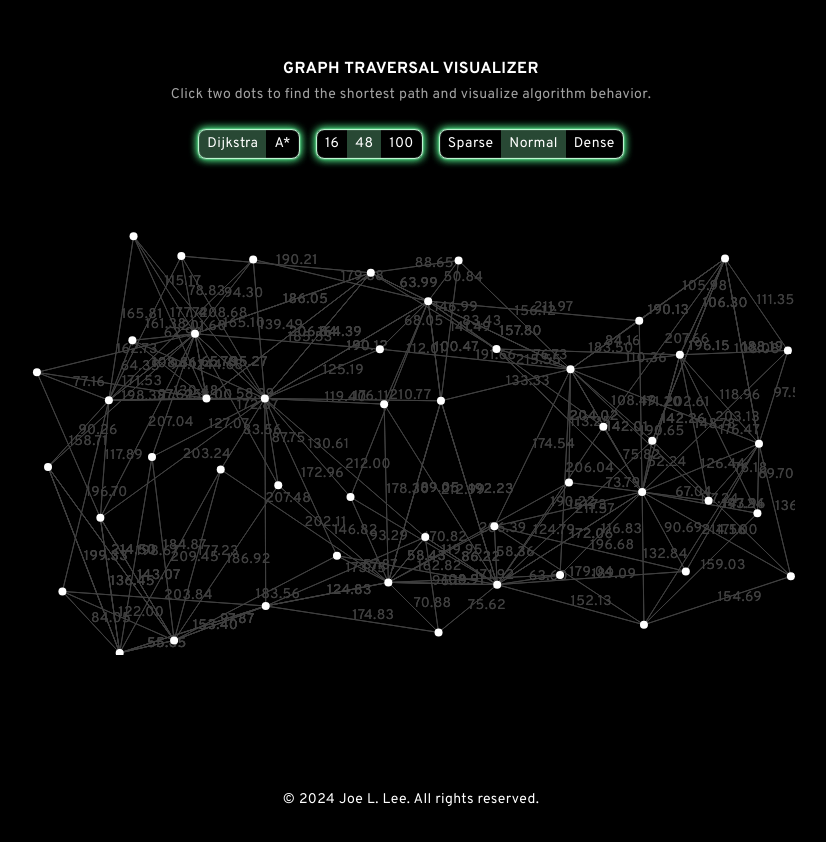
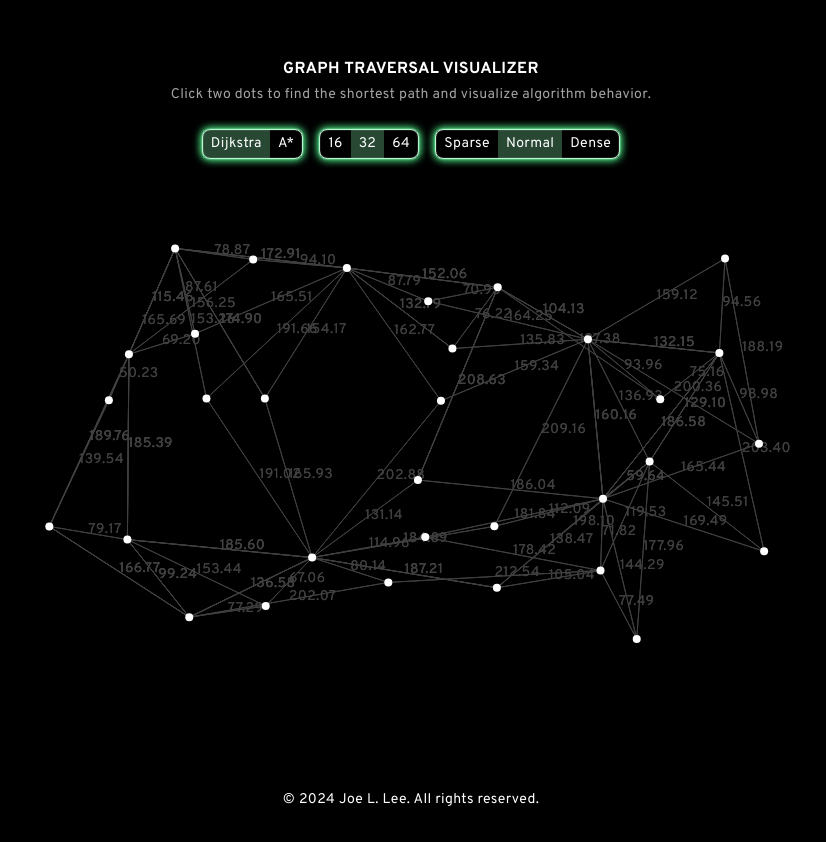
Before and after one commit to j1yl/graphs, a Next.js app: page / in a window 1280 px wide. Shown: the part 1640-2482 px from the top of the page, without its empty margins (229-1055 px from the left). Built offline with nearby package versions, Linux system fonts and the light colour scheme.

Commit message:
Update grid amount and margin

```diff
--- a/components/Grid.tsx
+++ b/components/Grid.tsx
@@ -23,7 +23,7 @@ const Grid: React.FC<Props> = ({ width, height, mobile }) => {
   const [shortestPathEdges, setShortestPathEdges] = useState<Edge[]>([]);
 
   const [algorithm, setAlgorithm] = useState<Algorithm>("dijkstra");
-  const [amount, setAmount] = useState(48);
+  const [amount, setAmount] = useState(32);
   const [density, setDensity] = useState(0.5);
 
   const [isAnimating, setIsAnimating] = useState(false);
@@ -32,6 +32,7 @@ const Grid: React.FC<Props> = ({ width, height, mobile }) => {
 
   const initVertices = (): Vertex[] => {
     const minDistance = 50; // min dist for 2 pts in px
+    const margin = 10;
     const maxAttempts = amount * 3;
 
     let verts = [];
@@ -40,6 +41,16 @@ const Grid: React.FC<Props> = ({ width, height, mobile }) => {
     while (verts.length < amount && attempts < maxAttempts) {
       const x = Math.random() * width;
       const y = Math.random() * height;
+
+      if (
+        x < margin ||
+        x > width - margin ||
+        y < margin ||
+        y > height - margin
+      ) {
+        continue;
+      }
+
       let isFarEnough = true;
 
       for (let vertex of verts) {
@@ -72,7 +83,7 @@ const Grid: React.FC<Props> = ({ width, height, mobile }) => {
     vertices: Vertex[],
   ): { from: Vertex; to: Vertex; weight: number }[] => {
     let conns: { from: Vertex; to: Vertex; weight: number }[] = [];
-    const maxConnectionsPerVertex = 4; // max connects per vertex
+    const maxConnectionsPerVertex = 3; // max connects per vertex
     const distanceThreshold = Math.min(width, height) * density; // graph density (0.5 default)
 
     vertices.forEach((vertex, i) => {
@@ -274,23 +285,23 @@ const Grid: React.FC<Props> = ({ width, height, mobile }) => {
               </button>
               <button
                 disabled={isAnimating}
-                onClick={() => setAmount(48)}
+                onClick={() => setAmount(32)}
                 className={`px-2 py-1 transition-colors duration-200 ease-in-out hover:bg-green-300/30 disabled:cursor-not-allowed disabled:bg-white/10 disabled:text-neutral-400`}
                 style={{
-                  background: amount === 48 ? "rgba(134, 239, 172, 0.3)" : "",
+                  background: amount === 32 ? "rgba(134, 239, 172, 0.3)" : "",
                 }}
               >
-                48
+                32
               </button>
               <button
                 disabled={isAnimating}
-                onClick={() => setAmount(100)}
+                onClick={() => setAmount(64)}
                 className={`px-2 py-1 transition-colors duration-200 ease-in-out hover:bg-green-300/30 disabled:cursor-not-allowed disabled:bg-white/10 disabled:text-neutral-400`}
                 style={{
-                  background: amount === 100 ? "rgba(134, 239, 172, 0.3)" : "",
+                  background: amount === 64 ? "rgba(134, 239, 172, 0.3)" : "",
                 }}
               >
-                100
+                64
               </button>
             </div>
             <div
--- a/components/Hero.tsx
+++ b/components/Hero.tsx
@@ -162,6 +162,7 @@ export default function Hero({ width, height, amount }: Props) {
         initial={{ opacity: 0 }}
         animate={{ opacity: 1 }}
         transition={{ duration: 0.5, delay: 1.5 }}
+        className="mt-4"
       >
         <KeyboardArrowDownIcon className="h-6 w-6 animate-bounce text-neutral-400" />
       </motion.div>
```
